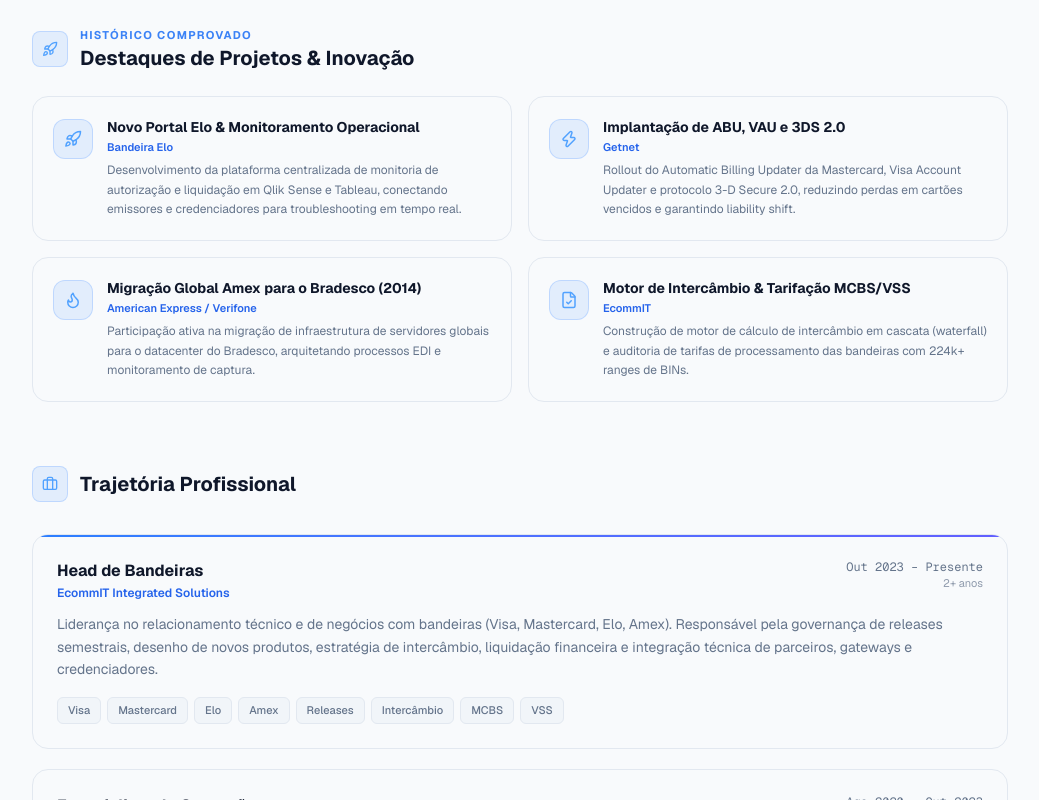
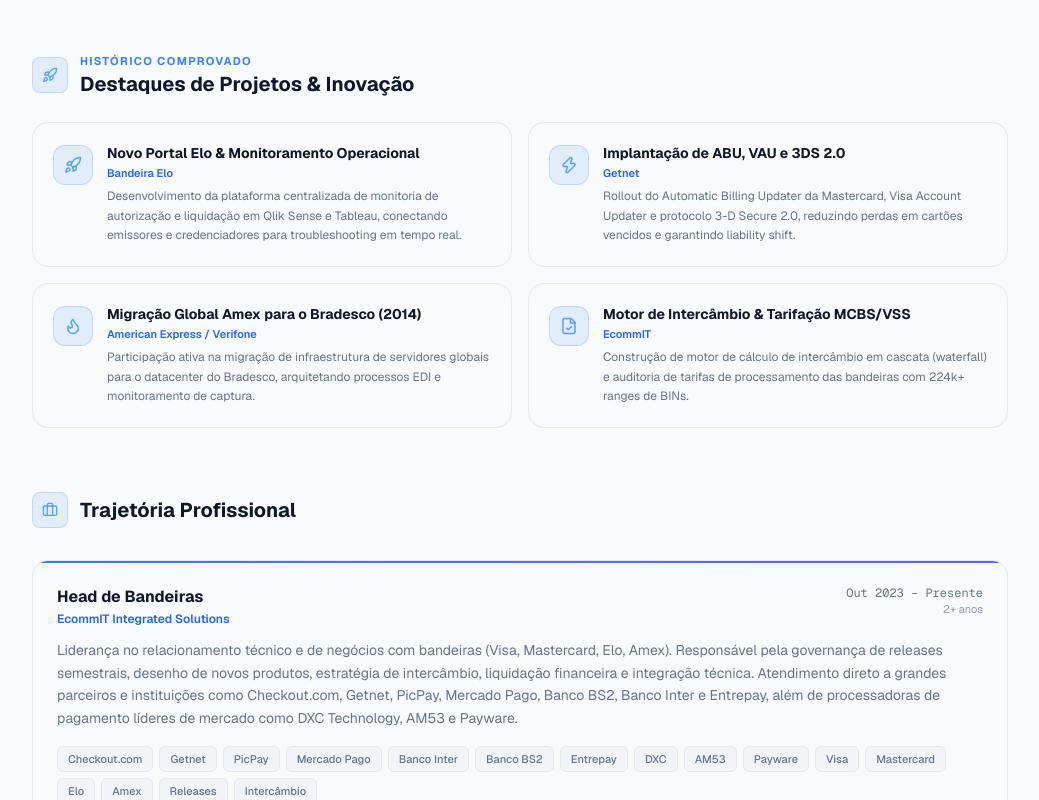
Before and after one commit to vsugamele/payments, a Next.js app in the folder frontend/: page /sobre in a window 1280 px wide. Shown: the part 2000-2800 px from the top of the page, without its empty margins (120-1159 px from the left). Built offline with nearby package versions, Linux system fonts and the light colour scheme.

Commit message:
feat: add EcommIT partners and processors (Checkout.com, Getnet, PicPay, Mercado Pago, Inter, BS2, Entrepay, DXC, AM53, Payware)

```diff
--- a/frontend/app/sobre/page.tsx
+++ b/frontend/app/sobre/page.tsx
@@ -26,8 +26,25 @@
     company: "EcommIT Integrated Solutions",
     period: "Out 2023 – Presente",
     duration: "2+ anos",
-    desc: "Liderança no relacionamento técnico e de negócios com bandeiras (Visa, Mastercard, Elo, Amex). Responsável pela governança de releases semestrais, desenho de novos produtos, estratégia de intercâmbio, liquidação financeira e integração técnica de parceiros, gateways e credenciadores.",
-    tags: ["Visa", "Mastercard", "Elo", "Amex", "Releases", "Intercâmbio", "MCBS", "VSS"],
+    desc: "Liderança no relacionamento técnico e de negócios com bandeiras (Visa, Mastercard, Elo, Amex). Responsável pela governança de releases semestrais, desenho de novos produtos, estratégia de intercâmbio, liquidação financeira e integração técnica. Atendimento direto a grandes parceiros e instituições como Checkout.com, Getnet, PicPay, Mercado Pago, Banco BS2, Banco Inter e Entrepay, além de processadoras de pagamento líderes de mercado como DXC Technology, AM53 e Payware.",
+    tags: [
+      "Checkout.com",
+      "Getnet",
+      "PicPay",
+      "Mercado Pago",
+      "Banco Inter",
+      "Banco BS2",
+      "Entrepay",
+      "DXC",
+      "AM53",
+      "Payware",
+      "Visa",
+      "Mastercard",
+      "Elo",
+      "Amex",
+      "Releases",
+      "Intercâmbio",
+    ],
   },
   {
     role: "Especialista de Operações",
@@ -233,7 +250,7 @@
               </div>
 
               <p className="text-sm sm:text-base text-muted-foreground leading-relaxed max-w-3xl">
-                Head de Bandeiras na <strong>EcommIT Integrated Solutions</strong>, com passagens estratégicas por <strong>Bandeira Elo</strong>, <strong>Getnet</strong> e <strong>Verifone / American Express</strong>. Especialista em engenharia de pagamentos, otimização de taxas de autorização, arquitetura de billing e recorrência, mitigação de chargebacks, tokenização de bandeira (VTS/MDES/Elo) e auditoria de intercâmbio/MCBS. MBA em Liderança, Inovação e Gestão 3.0 pela PUCRS.
+                Head de Bandeiras na <strong>EcommIT Integrated Solutions</strong> (atendendo parceiros como <em>Checkout.com, Getnet, PicPay, Mercado Pago, Banco Inter, Banco BS2, Entrepay</em> e processadoras como <em>DXC, AM53 e Payware</em>), com passagens estratégicas por <strong>Bandeira Elo</strong>, <strong>Getnet</strong> e <strong>Verifone / American Express</strong>. Especialista em engenharia de pagamentos, otimização de taxas de autorização, arquitetura de billing e recorrência, mitigação de chargebacks, tokenização de bandeira (VTS/MDES/Elo) e auditoria de intercâmbio/MCBS. MBA em Liderança, Inovação e Gestão 3.0 pela PUCRS.
               </p>
 
               <div className="flex flex-wrap gap-3 mt-6">
```
